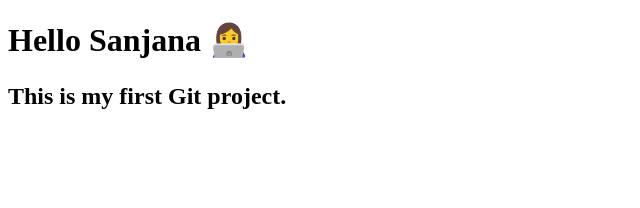
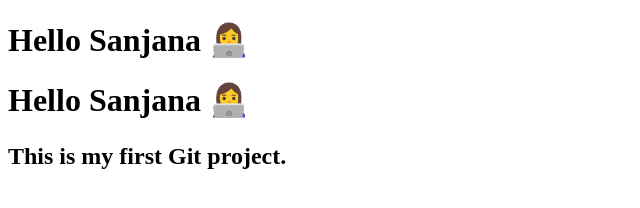
Before and after one commit to sanjana-mys/DevOpsProject, a plain HTML site: page index.html in a window 1280 px wide. Shown: the whole page, without its empty margins (0-640 px from the left). Drawn offline with Linux system fonts and the light colour scheme.

Commit message:
Update index.html

```diff
--- a/index.html
+++ b/index.html
@@ -5,7 +5,10 @@
 </head>
 <body>
     <h1>Hello Sanjana 👩‍💻</h1>
+    <h1>Hello Sanjana 👩‍💻</h1>
+
     <h2 This line is added from feature branch</h2>
+
     <p>This is my first Git project.</p>
 </body>
 </html>
```
